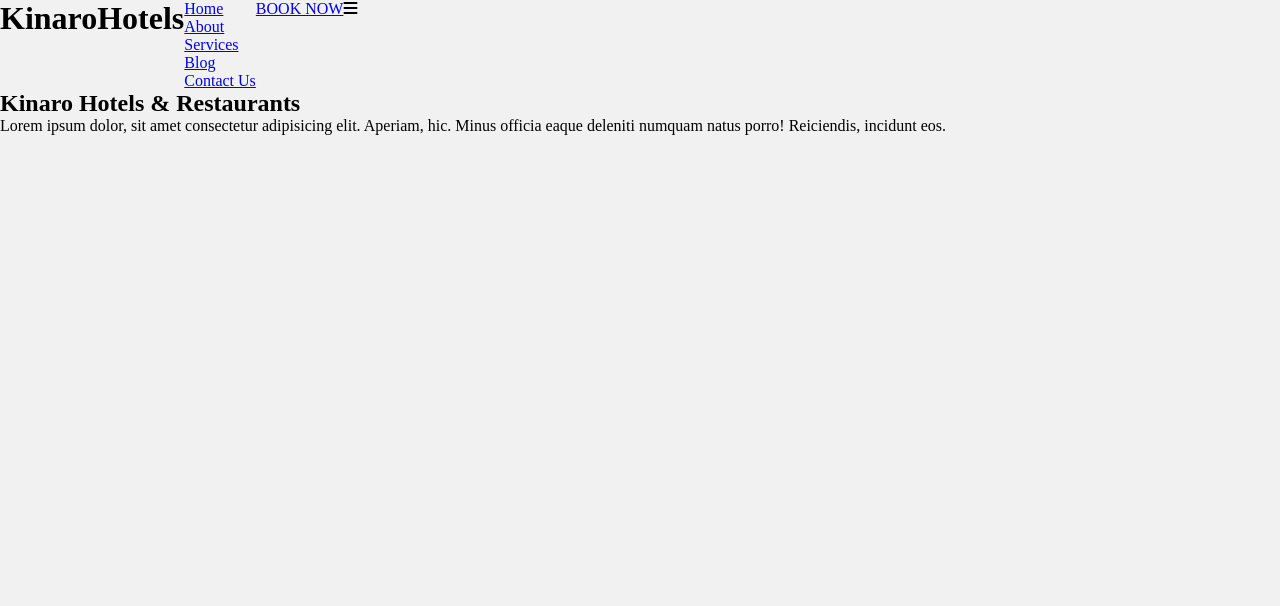
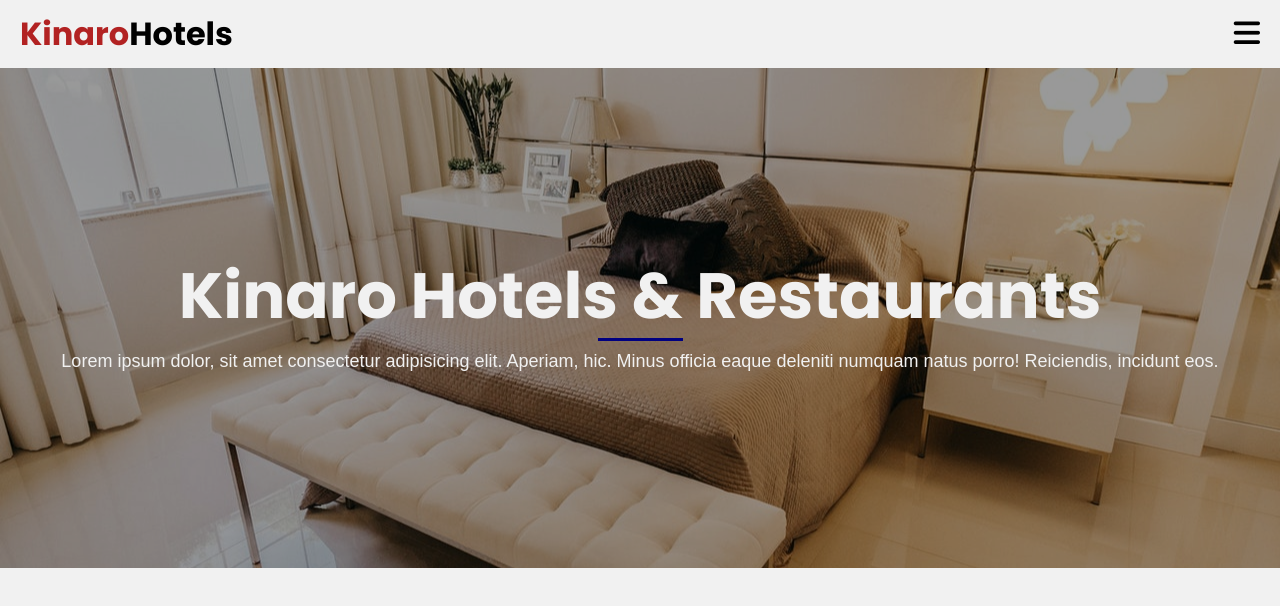
Before and after one commit to DannyKinaro/hotel-website, a plain HTML site: page index.html in a window 1280 px wide. Drawn offline with Linux system fonts and the light colour scheme.

Commit message:
style showcase

```diff
--- a/style.css
+++ b/style.css
@@ -1,24 +1,129 @@
+:root{
+    --primary-color: navy;
+    --secondary-color: #b22222;
+}
+
+
+
 *{
     margin: 0;
-    box-sizing: border-box;
-    padding: 0;
-}
-
-body{
-    background-color: #f1f1f1;
-    height: 500px;
+    padding:0;
+    box-sizing:border-box;
 }
 ul{
     list-style-type: none;
 }
 
-.header nav ul{
-    /* display: flex;
-    justify-content: space-around;
-    flex-wrap: wrap; */
+a{
+    text-decoration: none;
+    color:#111827;
+}
+
+/* HEADER */
+h1,
+h2,
+h3,
+h4,
+h5,
+h6
+{
+    font-family: "Poppins", sans-serif;
+}
+
+p,
+input,
+button{
+    font-family: "Catamaran", sans-serif;
+}
+
+.header-underline{
+    background-color: var(--primary-color);
+    margin-top: 10px;
+    margin-bottom: 10px;
+    height: 3px;
+    width: 85px;
 
 }
 
-.header{
+body{
+    background-color: #f1f1f1;
+}
+
+header{
     display: flex;
+    align-items: center;
+    justify-content: space-between;
+    padding: 10px 20px;
+
 }
+
+.header .logo h1 span{
+    color: var(--secondary-color);
+}
+
+.header .navbar{
+    opacity: 0;
+    height: 0;
+}
+
+.header .navbar.open{
+    opacity:1;
+    height:100px;
+}
+
+.header .book-now-button{
+    display: none;
+}
+
+.header .menu-btn{
+    font-size: 30px;
+}
+
+/* SHOWCASE */
+.showcase{
+    background: url(./images/room-1.jpg) no-repeat center/cover;
+    height: 500px;
+
+}
+
+.showcase .overlay{
+    height: 500px;
+    display: flex;
+    flex-direction: column;
+    align-items: center;
+    justify-content: center;
+    text-align: center;
+    color: #f1f1f1;
+    background-color: rgba(0,0,0, 0.4);
+    padding: 20px;
+}
+
+.showcase .overlay h1{
+    font-size: 30px;
+    margin-bottom: 10px;
+    line-height: 1;
+    margin: 0;
+}
+
+@media (min-width:640px){
+    .showcase .overlay h1{
+        font-size:36px;
+    }
+}
+@media(min-width: 768px){
+    .showcase .overlay h1{
+        font-size: 48px;
+    }
+    .showcase .overlay p{
+        font-size: 17px;
+    }
+}
+
+@media (min-width: 1024px){
+    .showcase .overlay h1{
+        font-size: 64px;
+    }
+    .showcase .overlay p{
+        font-size: 18px;
+    }
+}
```
